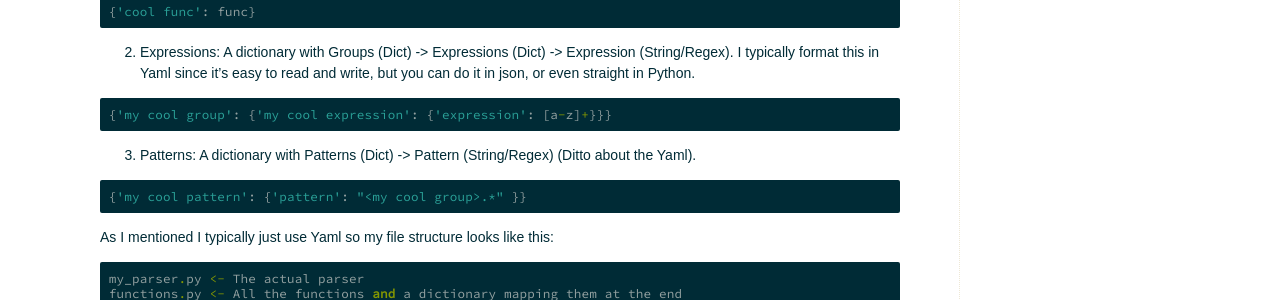
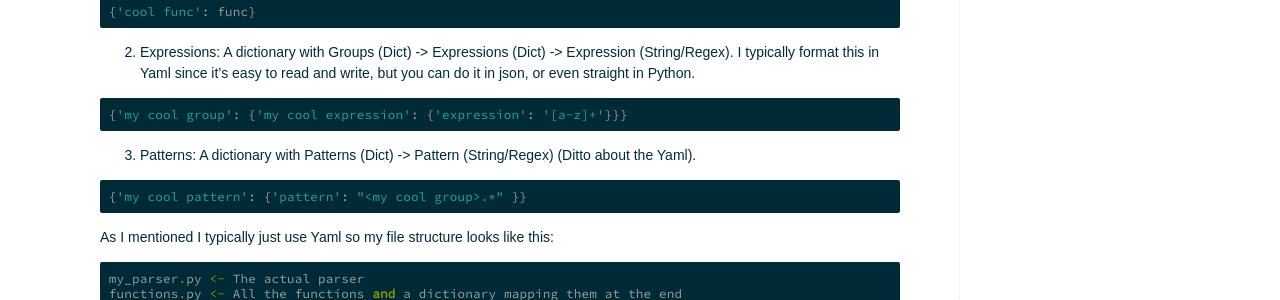
Before and after one commit to andychase/reparse, a Sphinx documentation site: the page built from doc/source/howto.rst, in a window 1280 px wide and 900 px high, scrolled down 473 px. Shown: the part 153-453 px from the top of the window. Built offline with Sphinx 7.4.7, drawn with Linux system fonts in a browser that asks for light colours; some web fonts are replaced.

```diff
--- a/doc/source/howto.rst
+++ b/doc/source/howto.rst
@@ -32,7 +32,7 @@ RE|PARSE needs 3 things in its operation:
 
 .. code-block:: python
 
-    {'my cool group': {'my cool expression': {'expression': [a-z]+}}}
+    {'my cool group': {'my cool expression': {'expression': '[a-z]+'}}}
 
 3. Patterns: A dictionary with Patterns (Dict) -> Pattern (String/Regex) (Ditto about the Yaml).
 
```
